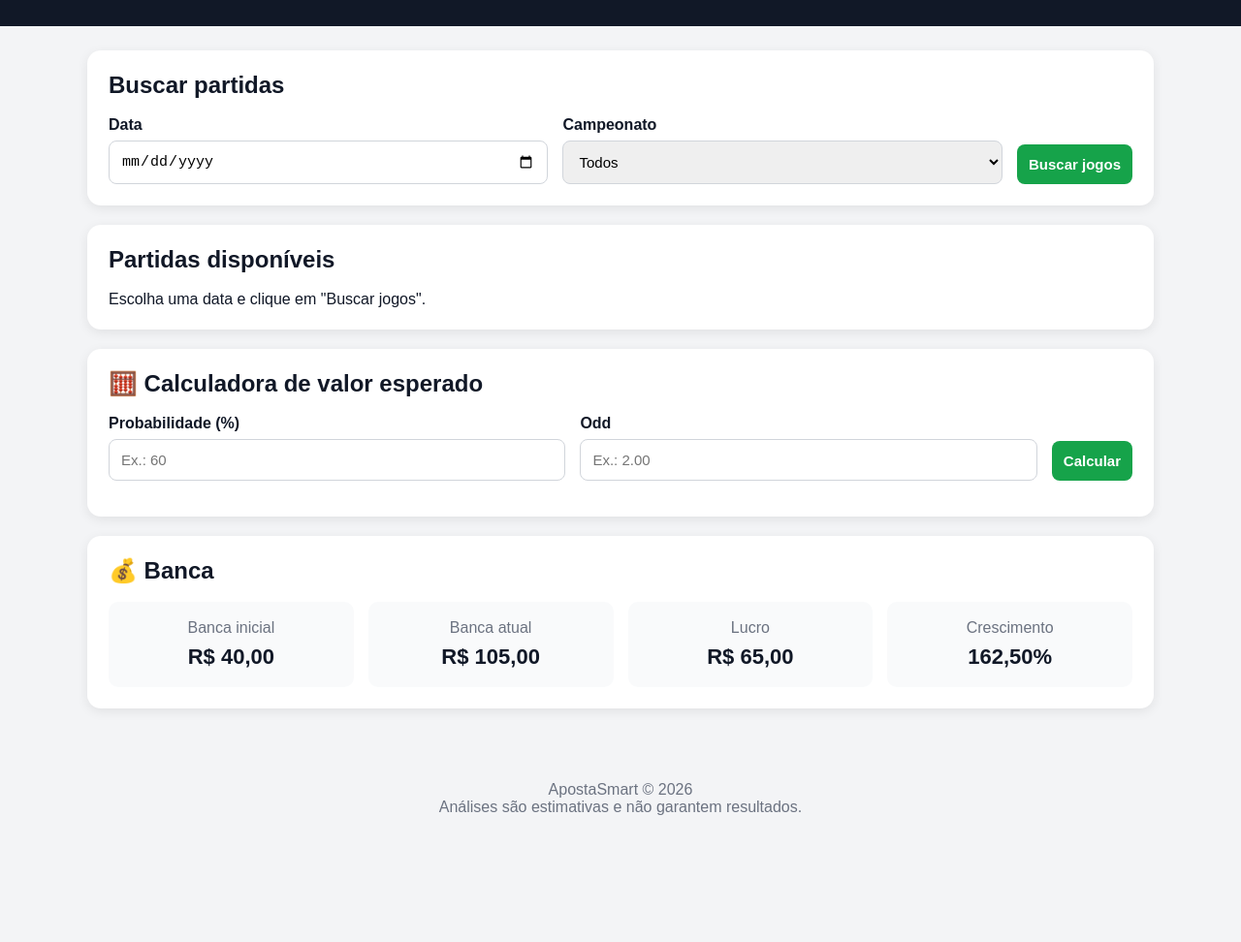
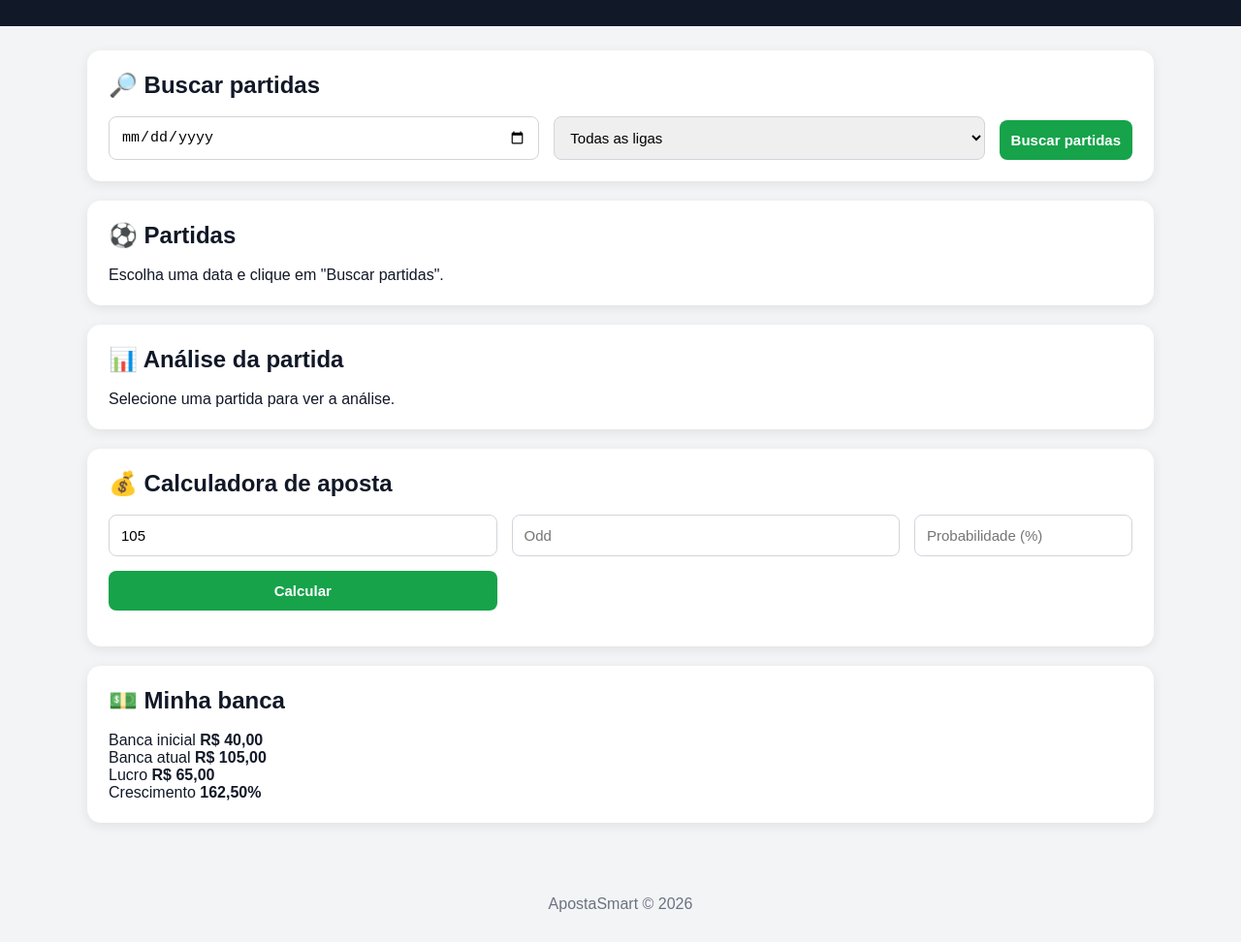
Before and after one commit to wesleyczs67-byte/aposta-smart, a website: page public/index.html in a window 1280 px wide. Shown: the part 97-1069 px from the top of the page at 97% size. Before the commit the page ends 969 px from the top, so only its background shows below. Drawn offline with Linux system fonts and the light colour scheme.

Commit message:
Update index.html

```diff
--- a/public/index.html
+++ b/public/index.html
@@ -1,128 +1,111 @@
+
 <!DOCTYPE html>
 <html lang="pt-BR">
 <head>
   <meta charset="UTF-8">
   <meta name="viewport" content="width=device-width, initial-scale=1.0">
+
   <title>ApostaSmart</title>
+
   <link rel="stylesheet" href="/style.css">
 </head>
 
 <body>
 
   <header>
-    <div class="container">
     <h1>⚽ ApostaSmart</h1>
     <p>Análise estatística para apostas esportivas</p>
-    </div>
   </header>
 
   <main class="container">
 
     <section class="card">
-      <h2>Buscar partidas</h2>
+      <h2>🔎 Buscar partidas</h2>
 
       <div class="filters">
 
-        <div>
-          <label for="date">Data</label>
-          <input type="date" id="date">
-        </div>
+        <input
+          type="date"
+          id="date"
+        >
 
-        <div>
-          <label for="league">Campeonato</label>
         <select id="league">
-            <option value="">Todos</option>
+          <option value="">Todas as ligas</option>
           <option value="71">Brasileirão</option>
           <option value="39">Premier League</option>
           <option value="140">La Liga</option>
           <option value="135">Serie A</option>
         </select>
-        </div>
 
-        <button onclick="loadFixtures()">
-          Buscar jogos
+        <button id="searchBtn">
+          Buscar partidas
         </button>
 
       </div>
+
+      <div id="message"></div>
     </section>
 
+
     <section class="card">
-      <h2>Partidas disponíveis</h2>
 
-      <div id="loading" class="hidden">
-        Carregando partidas...
-      </div>
+      <h2>⚽ Partidas</h2>
 
-      <div id="matches">
-        <p>Escolha uma data e clique em "Buscar jogos".</p>
-      </div>
-    </section>
+      <div id="matches" class="matches">
 
-    <section id="analysis" class="card hidden">
-
-      <h2>📊 Análise da partida</h2>
-
-      <div id="matchTitle"></div>
-
-      <div class="probabilities">
-
-        <div>
-          <span>Casa</span>
-          <strong id="homeProbability">-</strong>
-        </div>
-
-        <div>
-          <span>Empate</span>
-          <strong id="drawProbability">-</strong>
-        </div>
-
-        <div>
-          <span>Fora</span>
-          <strong id="awayProbability">-</strong>
+        <div class="loading">
+          Escolha uma data e clique em "Buscar partidas".
         </div>
 
       </div>
 
-      <h3>Odds e valor esperado</h3>
+    </section>
 
-      <div id="odds">
-        Carregando...
+
+    <section class="card">
+
+      <h2>📊 Análise da partida</h2>
+
+      <div id="analysis">
+
+        <div class="loading">
+          Selecione uma partida para ver a análise.
         </div>
 
-      <h3>Estatísticas</h3>
-
-      <div id="statistics">
-        Carregando...
       </div>
 
     </section>
 
+
     <section class="card">
 
-      <h2>🧮 Calculadora de valor esperado</h2>
+      <h2>💰 Calculadora de aposta</h2>
 
-      <div class="calculator">
+      <div class="filters">
 
-        <div>
-          <label>Probabilidade (%)</label>
+        <input
+          type="number"
+          id="bankroll"
+          placeholder="Banca"
+          value="105"
+          step="0.01"
+        >
+
+        <input
+          type="number"
+          id="odd"
+          placeholder="Odd"
+          step="0.01"
+        >
+
         <input
           type="number"
           id="probability"
-            placeholder="Ex.: 60"
+          placeholder="Probabilidade (%)"
+          step="0.1"
         >
-        </div>
 
-        <div>
-          <label>Odd</label>
-          <input
-            type="number"
-            id="odd"
-            step="0.01"
-            placeholder="Ex.: 2.00"
-          >
-        </div>
-
-        <button onclick="calculateEV()">
+        <button id="calculateBtn">
           Calcular
         </button>
 
@@ -132,28 +115,29 @@
 
     </section>
 
-    <section class="card bankroll">
 
-      <h2>💰 Banca</h2>
+    <section class="card">
 
-      <div class="bankroll-grid">
+      <h2>💵 Minha banca</h2>
 
-        <div>
+      <div class="stats">
+
+        <div class="stat">
           <span>Banca inicial</span>
           <strong>R$ 40,00</strong>
         </div>
 
-        <div>
+        <div class="stat">
           <span>Banca atual</span>
           <strong>R$ 105,00</strong>
         </div>
 
-        <div>
+        <div class="stat">
           <span>Lucro</span>
           <strong>R$ 65,00</strong>
         </div>
 
-        <div>
+        <div class="stat">
           <span>Crescimento</span>
           <strong>162,50%</strong>
         </div>
@@ -164,10 +148,11 @@
 
   </main>
 
+
   <footer>
-    <p>ApostaSmart © 2026</p>
-    <p>Análises são estimativas e não garantem resultados.</p>
+    ApostaSmart © 2026
   </footer>
+
 
   <script src="/app.js"></script>
 
```
Lines whose indentation alone changed are shown as unchanged.
